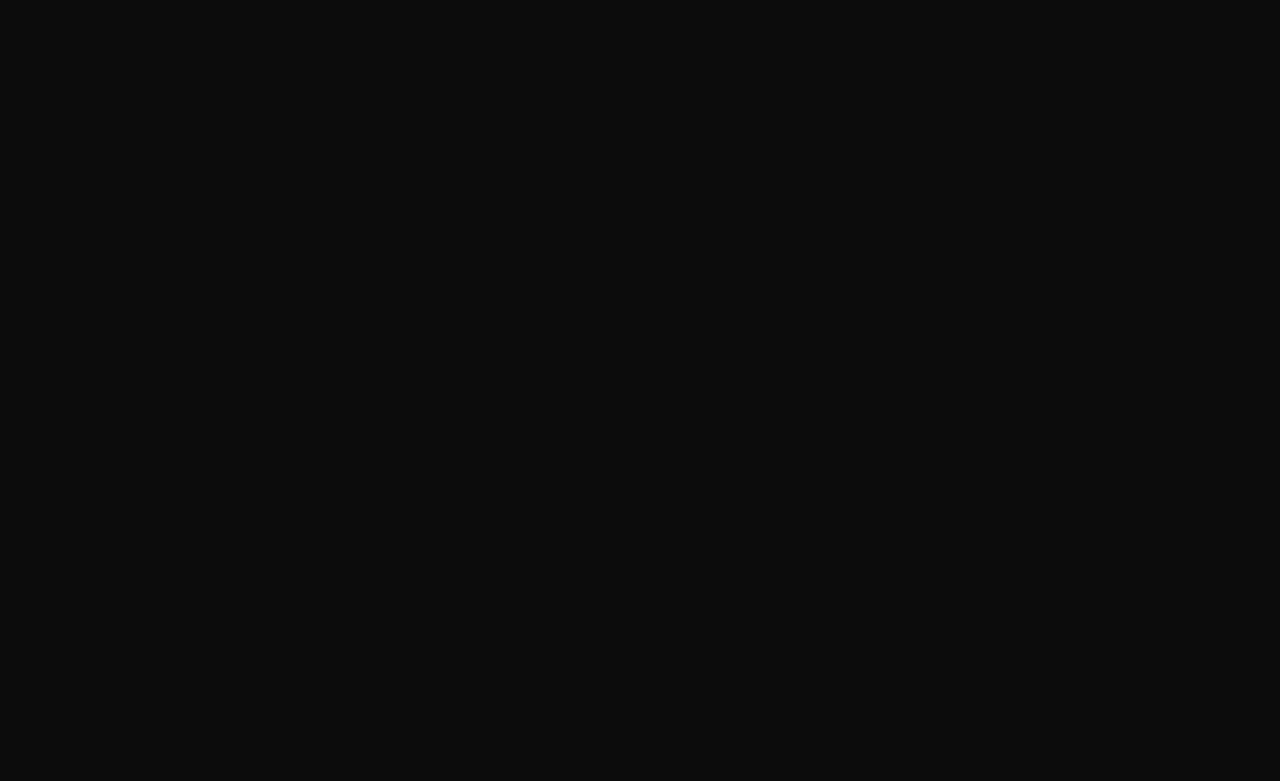
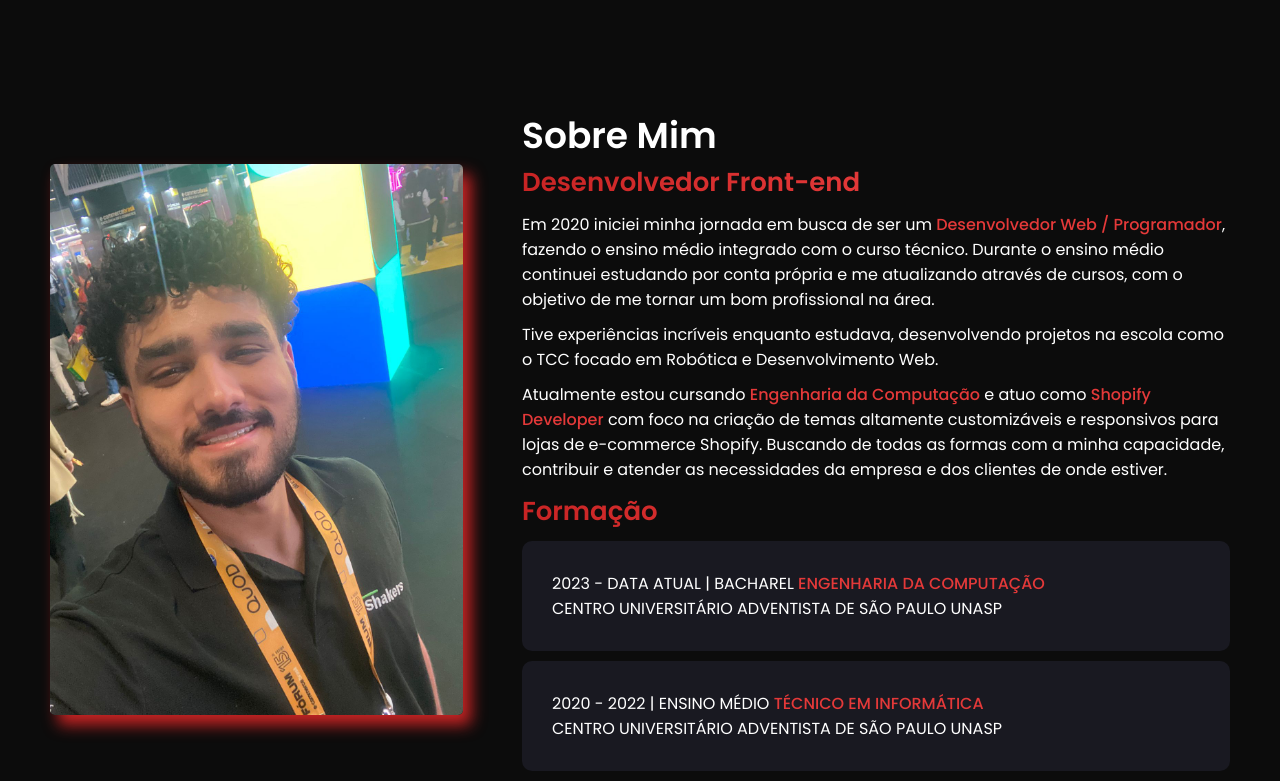
Before and after one commit to PedroFiel/Portfolio-PedroFiel, a React (Vite) app: page / in a window 1280 px wide. Shown: the part 702-1483 px from the top of the page. Before the commit the page ends 800 px from the top, so only its background shows below. Built offline with nearby package versions, Linux system fonts and the light colour scheme.

Commit message:
feat: sobreMim section

```diff
--- /dev/null
+++ b/src/components/SobreMim/index.jsx
@@ -0,0 +1,44 @@
+import './style.css';
+import Pedro from '../../assets/pedro-2.jpeg';
+
+function SobreMim() {
+  return (
+    <div className='sobre_mim-section'>
+        <div className='sobre_mim-container'>
+            <div className='image-container'>
+                <img src={Pedro} alt="" />
+            </div>
+            <div className='information-container'>
+                <div className='sobre_mim-content'>
+                    <div className='sobre_mim-content-header'>
+                        <h2>Sobre Mim</h2>
+                        <h3>Desenvolvedor Front-end</h3>
+                    </div>
+                    <div className='sobre_mim-content-description'>
+                        <p>Em 2020 iniciei minha jornada em busca de ser um <span>Desenvolvedor Web / Programador</span>, fazendo o ensino médio integrado com o curso técnico. Durante o ensino médio continuei estudando por conta própria e me atualizando através de cursos, com o objetivo de me tornar um bom profissional na área.</p>
+                        <p>Tive experiências incríveis enquanto estudava, desenvolvendo projetos na escola como o TCC focado em Robótica e Desenvolvimento Web.</p>
+                        <p> Atualmente estou cursando <span>Engenharia da Computação</span> e atuo como <span>Shopify Developer</span> com foco na criação de temas altamente customizáveis e responsivos para lojas de e-commerce Shopify. Buscando de todas as formas com a minha capacidade, contribuir e atender as necessidades da empresa e dos clientes de onde estiver.</p>
+                    </div>
+                </div>
+                <div className='formacao-content'>
+                    <div className='formacao-content-header'>
+                        <h3>Formação</h3>
+                    </div>
+                    <div className='formacao-content-description'>
+                        <div className='formacao-block'>
+                            <p>2023 - data atual | Bacharel <span>Engenharia da Computação</span></p>
+                            <p>Centro Universitário Adventista de São Paulo UNASP</p>
+                        </div>
+                        <div className='formacao-block'>
+                            <p>2020 - 2022 | Ensino médio <span>técnico em informática</span></p>
+                            <p>Centro Universitário Adventista de São Paulo UNASP</p>
+                        </div>
+                    </div>
+                </div>
+            </div>
+        </div>
+    </div>
+  );
+}
+
+export default SobreMim;
--- /dev/null
+++ b/src/components/SobreMim/style.css
@@ -0,0 +1,126 @@
+.sobre_mim-section {
+    width: 100%;
+    padding: 1rem 5rem;
+
+    .sobre_mim-container {
+        display: flex;
+        flex-direction: row;
+        gap: 2rem;
+        justify-content: space-between;
+        align-items: center;
+        max-width: var(--page-width);
+        width: 100%;
+        height: 100%;
+        margin: 0 auto;
+
+        .image-container {
+            width: 35%;
+            height: auto;
+            border-radius: 0.5rem;
+            overflow: hidden;
+            box-shadow: 8px 10px 15px #c82424;
+
+            img {
+                width: 100%;
+                height: auto;
+                object-fit: cover;
+                display: block;
+            }
+        }
+
+        .information-container {
+            width: 60%;
+            display: flex;
+            flex-direction: column;
+            gap: 1rem;
+
+            .sobre_mim-content {
+                display: flex;
+                flex-direction: column;
+                gap: 1rem;
+
+                .sobre_mim-content-header {
+                    display: flex;
+                    flex-direction: column;
+
+                    h2 {
+                        font-size: 3.6rem;
+                        font-weight: var(--font-weight-semi-bold);
+                        color: var(--white-color);
+                    }
+
+                    h3 {
+                        font-size: 2.6rem;
+                        font-weight: var(--font-weight-semi-bold);
+                        background: linear-gradient(to right, #c82424, #e43939, #d43e3e);
+                        -webkit-background-clip: text;
+                        -webkit-text-fill-color: transparent;
+                        background-clip: text;
+                        color: transparent;
+                    }
+                }
+
+                .sobre_mim-content-description {
+                    display: flex;
+                    flex-direction: column;
+                    gap: 1rem;
+
+                    p {
+                        font-size: 1.6rem;
+                        font-weight: var(--font-weight-normal);
+                        color: var(--white-color);
+
+                        span {
+                            font-weight: var(--font-weight-medium);
+                            color: var(--primary-color);
+                        }
+                    }
+                }
+            }
+
+            .formacao-content {
+                display: flex;
+                flex-direction: column;
+                gap: 1rem;
+
+                .formacao-content-header {
+                    h3 {
+                        font-size: 2.6rem;
+                        font-weight: var(--font-weight-semi-bold);
+                        background: linear-gradient(to right, #c82424, #e43939, #d43e3e);
+                        -webkit-background-clip: text;
+                        -webkit-text-fill-color: transparent;
+                        background-clip: text;
+                        color: transparent;
+                    }
+                }
+
+                .formacao-content-description {
+                    display: flex;
+                    flex-direction: column;
+                    gap: 1rem;
+
+                    .formacao-block {
+                        display: flex;
+                        flex-direction: column;
+                        background-color: var(--secondary-color);
+                        padding: 3rem;
+                        border-radius: 1rem;
+
+                        p {
+                            font-size: 1.6rem;
+                            font-weight: var(--font-weight-normal);
+                            color: var(--white-color);
+                            text-transform: uppercase;
+
+                            span {
+                                font-weight: var(--font-weight-medium);
+                                color: var(--primary-color);
+                            }
+                        }
+                    }
+                }
+            }
+        }
+    }
+}
--- a/src/pages/home/index.jsx
+++ b/src/pages/home/index.jsx
@@ -1,5 +1,6 @@
 import Header from '../../components/Header';
 import Introducao from '../../components/Introducao';
+import SobreMim from '../../components/SobreMim';
 import './style.css';
 
 function Home() {
@@ -7,6 +8,7 @@ function Home() {
         <>
             <Header />
             <Introducao />
+            <SobreMim />
         </>
     );
 }
--- a/src/styles/globalStyles.css
+++ b/src/styles/globalStyles.css
@@ -15,3 +15,17 @@ body {
     font-size: 1.6rem;
     background-color: #0c0c0c;
 }
+
+::-webkit-scrollbar {
+    width: 0.5rem;
+    background: var(--secondary-color);
+}
+
+::-webkit-scrollbar-thumb {
+background: var(--primary-color);
+-webkit-border-radius: 1ex;
+}
+
+::-webkit-scrollbar-corner {
+background: var(--secondary-color);
+}
```
Also changed, not shown: src/assets/pedro-2.jpeg (added).
